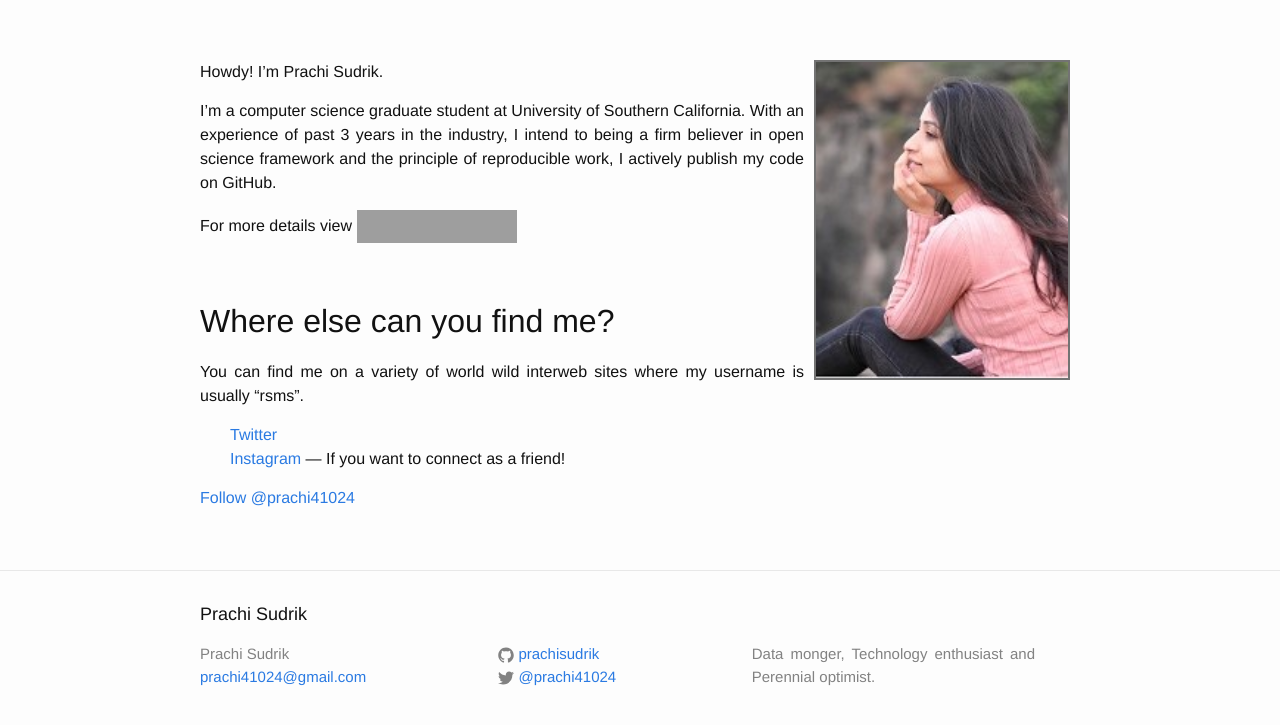
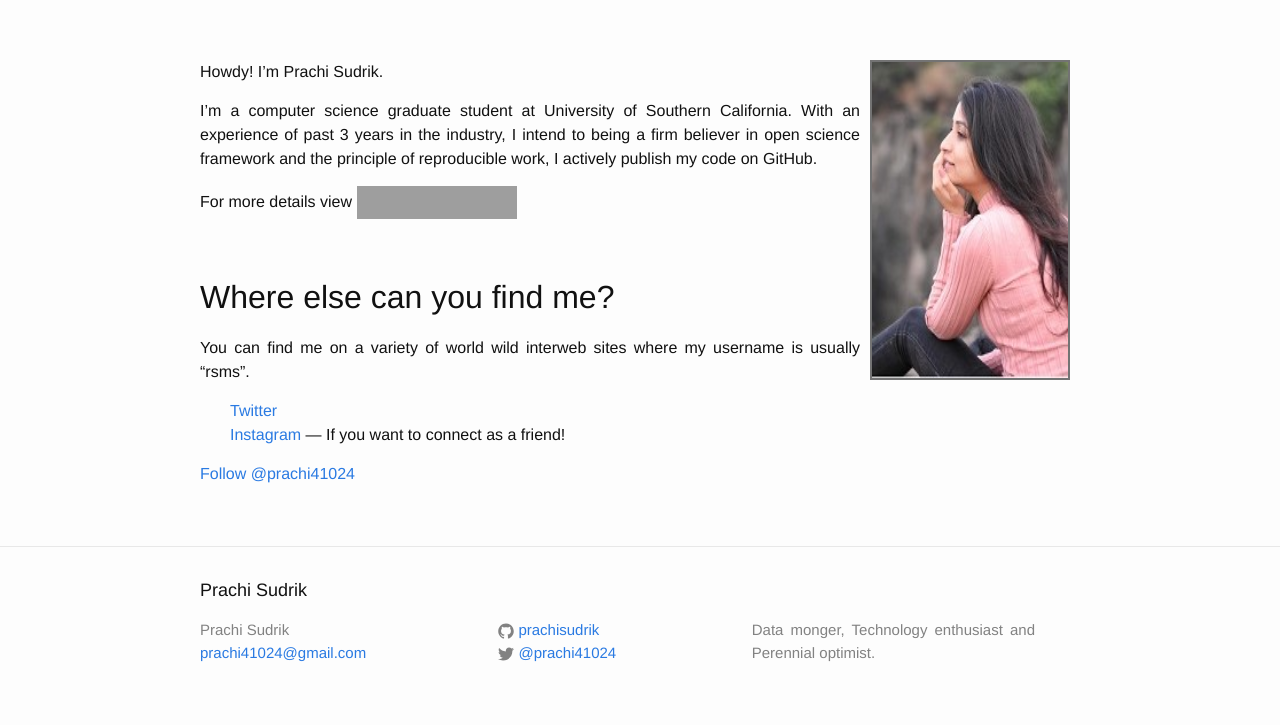
Before and after one commit to prachisudrik/prachisudrik.github.io, a Jekyll site: the page built from old-about.md, in a window 1280 px wide. Shown: the top 725 px of the page. Built offline with Jekyll 4.4.1, drawn with Linux system fonts in a browser that asks for light colours; nearby versions of some CDN libraries; our own code applies the rules of GitHub Pages for plain Markdown files; comment, search, counter and statistics services are not loaded; grey boxes are pictures that could not be loaded.

Commit message:
Update old-about.md

```diff
--- a/old-about.md
+++ b/old-about.md
@@ -1,4 +1,4 @@
-<img class="about-me-image" src="/images/me.png" width="256" height="320" align="right">
+<img class="about-me-image" src="/images/me.png" width="200" height="320" align="right">
 
 Howdy! I'm Prachi Sudrik.
 
```
